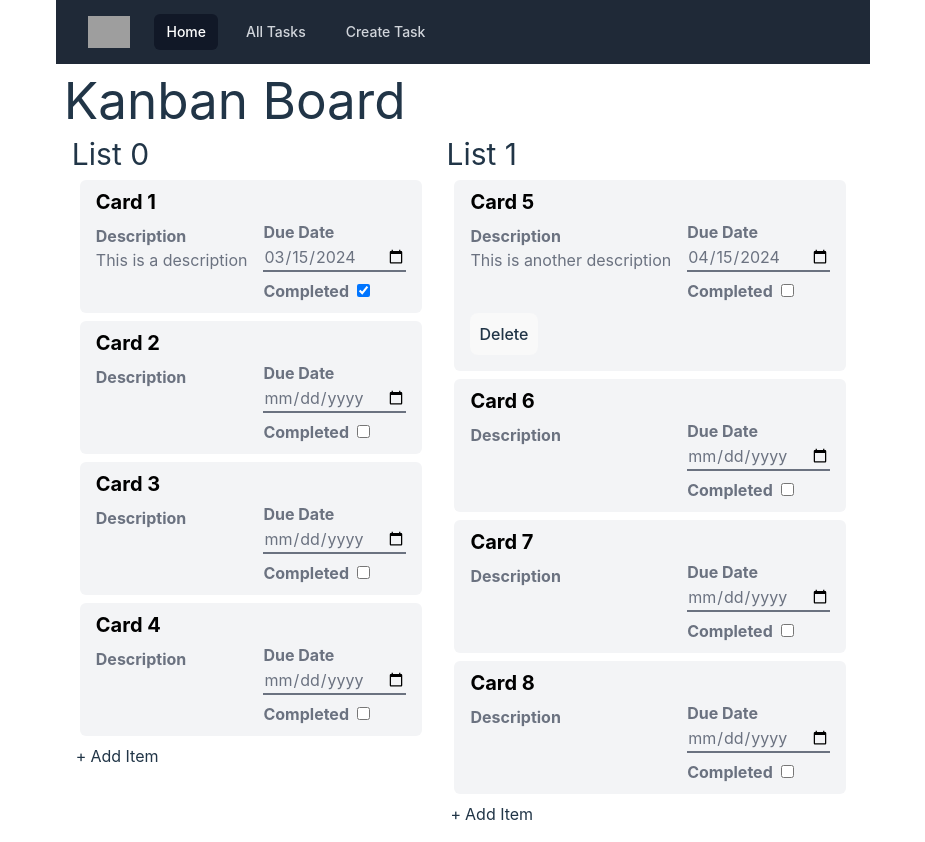
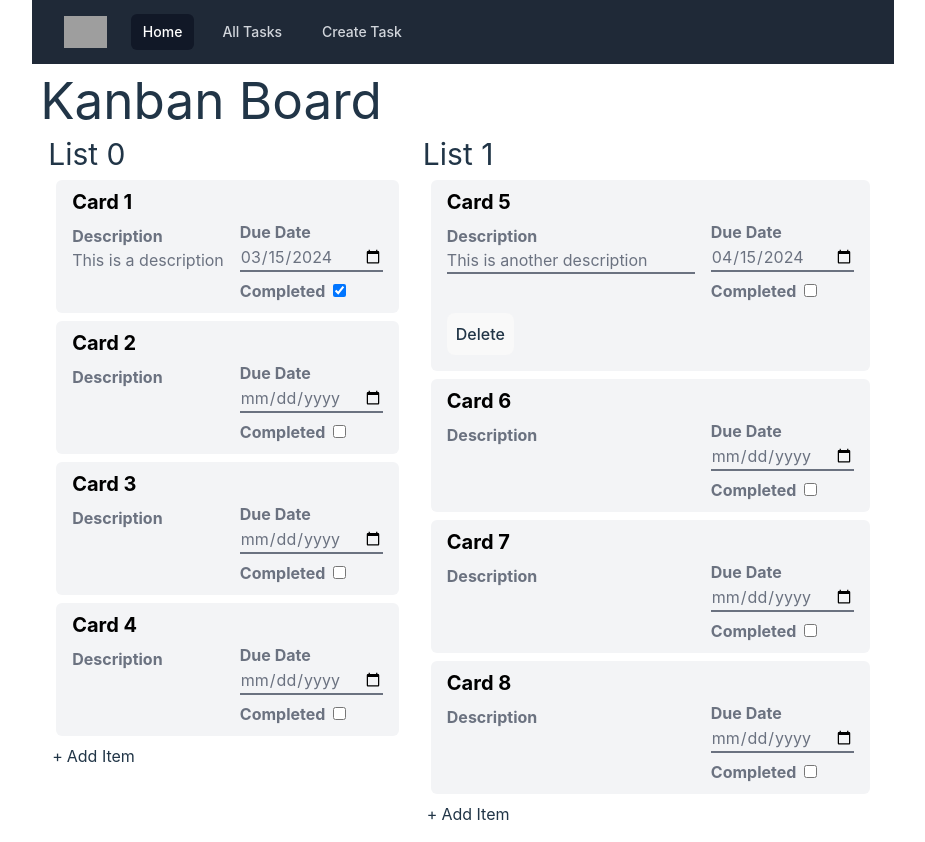
Before and after one commit to mjpoulsen/aufgabenjager, a React (Vite) app in the folder react/: page / in a window 1280 px wide. Both pictures are taken after a click on the element 827 px from the left and 246 px from the top of the page. Shown: the whole page, without its empty margins (177-1102 px from the left). Built offline with nearby package versions, Linux system fonts and the light colour scheme; grey boxes are pictures that could not be loaded.

Commit message:
add ability to edit title, description, and due date
the due date has an issue where it does not update right away. see todo

```diff
--- a/react/src/components/KanbanBoard.tsx
+++ b/react/src/components/KanbanBoard.tsx
@@ -78,14 +78,23 @@ const KanbanBoard = () => {
     );
   };
 
-  const onCardClick = (cardId: string) => {
-    setEditCardId(cardId);
+  const findListIdFromCardId = (cardId: string) => {
+    for (const listId of Object.keys(kanbanMapState)) {
+      if (kanbanMapState[listId][cardId]) {
+        return listId;
+      }
+    }
+    return "";
   };
 
   const handleKeyDown = (event: KeyboardEvent) => {
     if (event.key === "Escape") {
       setEditCardId("");
     }
+  };
+
+  const onCardClick = (cardId: string) => {
+    setEditCardId(cardId);
   };
 
   const onCardDelete = (id: number, listId: keyof typeof kanbanMap) => {
@@ -122,13 +131,85 @@ const KanbanBoard = () => {
     setKanbanMapState({ ...kanbanMapState });
   };
 
-  const findListIdFromCardId = (cardId: string) => {
-    for (const listId of Object.keys(kanbanMapState)) {
-      if (kanbanMapState[listId][cardId]) {
-        return listId;
-      }
+  const editCardTitle = (cardId: string, title: string) => {
+    const listId = findListIdFromCardId(cardId);
+
+    if (listId === "") {
+      console.log("list id not found");
+      return;
     }
-    return "";
+
+    const list = kanbanMapState[listId];
+
+    if (!list) {
+      console.log(listId, "list key not found");
+      return;
+    }
+
+    const card = list[cardId];
+
+    if (!card) {
+      console.log(cardId, "card id not found");
+      return;
+    }
+
+    card.title = title;
+
+    setKanbanMapState({ ...kanbanMapState, [listId]: list });
+  };
+
+  const editCardDescription = (cardId: string, description: string) => {
+    const listId = findListIdFromCardId(cardId);
+
+    if (listId === "") {
+      console.log("list id not found");
+      return;
+    }
+
+    const list = kanbanMapState[listId];
+
+    if (!list) {
+      console.log(listId, "list key not found");
+      return;
+    }
+
+    const card = list[cardId];
+
+    if (!card) {
+      console.log(cardId, "card id not found");
+      return;
+    }
+
+    card.description = description;
+
+    setKanbanMapState({ ...kanbanMapState, [listId]: list });
+  };
+
+  const editDueDate = (cardId: string, dueDate: string) => {
+    const listId = findListIdFromCardId(cardId);
+
+    if (listId === "") {
+      console.log("list id not found");
+      return;
+    }
+
+    const list = kanbanMapState[listId];
+
+    if (!list) {
+      console.log(listId, "list key not found");
+      return;
+    }
+
+    const card = list[cardId];
+
+    if (!card) {
+      console.log(cardId, "card id not found");
+      return;
+    }
+
+    card.dueDate = dueDate;
+
+    setKanbanMapState({ ...kanbanMapState, [listId]: list });
   };
 
   // eslint-disable-next-line @typescript-eslint/no-explicit-any
@@ -195,6 +276,9 @@ const KanbanBoard = () => {
             dragEnter={dragEnter}
             onDrag={onDrag}
             editCardId={editCardId}
+            editCardTitle={editCardTitle}
+            editCardDescription={editCardDescription}
+            editDueDate={editDueDate}
           />
         ))}
       </div>
--- a/react/src/components/KanbanCard.tsx
+++ b/react/src/components/KanbanCard.tsx
@@ -1,9 +1,11 @@
+import { useState } from "react";
+
 type KanbanCardProps = {
   cardId: string;
   listId: string;
   cardTitle: string;
-  description?: string;
-  dueDate?: string;
+  description: string;
+  dueDate: string;
   completed: boolean;
   onCardClick: (id: string) => void;
   onCardDelete: (id: number, listId: string) => void;
@@ -13,6 +15,9 @@ type KanbanCardProps = {
   // eslint-disable-next-line @typescript-eslint/no-explicit-any
   onDrag: (e: any, cardId: string) => void;
   editMode: boolean;
+  editCardTitle: (cardId: string, title: string) => void;
+  editCardDescription: (cardId: string, description: string) => void;
+  editDueDate: (cardId: string, dueDate: string) => void;
 };
 
 const KanbanCard = ({
@@ -25,12 +30,83 @@ const KanbanCard = ({
   onCardClick,
   onCardDelete,
   onCompletedChange,
-  // drop,
   allowDrop,
-  // dragEnter,
   onDrag,
   editMode,
+  editCardTitle,
+  editCardDescription,
+  editDueDate,
 }: KanbanCardProps) => {
+  const [title, setTitle] = useState(cardTitle);
+  const [descriptionState, setDescription] = useState(description);
+  const [dueDateState, setDueDate] = useState(dueDate);
+
+  const handleTitleChange = (e: React.ChangeEvent<HTMLInputElement>) => {
+    e.preventDefault();
+    setTitle(e.target.value);
+  };
+
+  const handleDescriptionChange = (e: React.ChangeEvent<HTMLInputElement>) => {
+    e.preventDefault();
+    setDescription(e.target.value);
+  };
+
+  const handleDueDateChange = (e: React.ChangeEvent<HTMLInputElement>) => {
+    e.preventDefault();
+    setDueDate(e.target.value);
+  };
+
+  const renderTitle = () => {
+    if (editMode) {
+      return (
+        <input
+          className="text-black font-bold text-xl px-2 bg-gray-100"
+          type="text"
+          value={title}
+          onChange={handleTitleChange}
+          onBlur={() => {
+            editCardTitle(cardId, title);
+          }}
+        />
+      );
+    }
+
+    return <h3 className="text-black font-bold text-xl px-2">{cardTitle}</h3>;
+  };
+
+  const renderDescription = () => {
+    if (editMode) {
+      return (
+        <input
+          className="bg-gray-100 border-b-2 border-gray-500 flex-grow w-full"
+          type="text"
+          value={descriptionState}
+          onChange={handleDescriptionChange}
+          onBlur={() => {
+            editCardDescription(cardId, descriptionState);
+          }}
+        />
+      );
+    }
+
+    return <span className="">{description ? `${description}` : ""}</span>;
+  };
+
+  const renderDeleteButton = () => {
+    if (editMode) {
+      return (
+        <button
+          className="p-2 m-2"
+          onClick={() => {
+            onCardDelete(Number(cardId), listId);
+          }}
+        >
+          Delete
+        </button>
+      );
+    }
+  };
+
   return (
     <div
       className="kanban-card flex-col rounded-md bg-gray-100 p-2 m-2"
@@ -40,15 +116,15 @@ const KanbanCard = ({
       draggable={true}
       id={cardId}
     >
-      <h3 className="text-black font-bold text-xl px-2">{cardTitle}</h3>
+      <div>{renderTitle()}</div>
       <div className="flex justify-between">
-        <div className="flex p-2">
+        <div className="flex-grow w-full p-2">
           <span className="text-gray-500">
             <span>
               <strong>Description</strong>
             </span>
             <br />
-            <span className="">{description ? `${description}` : ""}</span>
+            {renderDescription()}
           </span>
         </div>
         <div className="flex-col text-gray-500">
@@ -61,7 +137,11 @@ const KanbanCard = ({
               className="bg-gray-100 border-b-2 border-gray-500"
               type="date"
               value={dueDate}
-              onChange={(e) => console.log(e)}
+              onChange={handleDueDateChange}
+              onBlur={() => {
+                // todo: fix this -- the calendar doesn't update and typing doesn't work when typing the year
+                editDueDate(cardId, dueDateState);
+              }}
               name="dueDate"
               id="dueDate"
               placeholder={"yyyy-mm-dd"}
@@ -84,16 +164,7 @@ const KanbanCard = ({
           </div>
         </div>
       </div>
-      {editMode && (
-        <button
-          className="p-2 m-2"
-          onClick={() => {
-            onCardDelete(Number(cardId), listId);
-          }}
-        >
-          Delete
-        </button>
-      )}
+      {renderDeleteButton()}
     </div>
   );
 };
--- a/react/src/components/KanbanList.tsx
+++ b/react/src/components/KanbanList.tsx
@@ -18,6 +18,9 @@ type KanbanListProps = {
   // eslint-disable-next-line @typescript-eslint/no-explicit-any
   onDrag: (e: any, cardId: string) => void;
   editCardId: string;
+  editCardTitle: (cardId: string, title: string) => void;
+  editCardDescription: (cardId: string, description: string) => void;
+  editDueDate: (cardId: string, dueDate: string) => void;
 };
 
 const KanbanList = ({
@@ -33,6 +36,9 @@ const KanbanList = ({
   dragEnter,
   onDrag,
   editCardId,
+  editCardTitle,
+  editCardDescription,
+  editDueDate,
 }: KanbanListProps) => {
   return (
     <div className="kanban-list flex-col grow m-2" id={listId}>
@@ -49,7 +55,7 @@ const KanbanList = ({
               cardId={card.id}
               listId={listId}
               cardTitle={card.title}
-              description={card.description}
+              description={card.description || ""}
               dueDate={card.dueDate || ""}
               completed={card.completed}
               onCardClick={onCardClick}
@@ -58,6 +64,9 @@ const KanbanList = ({
               allowDrop={allowDrop}
               onDrag={onDrag}
               editMode={editCardId === card.id}
+              editCardTitle={editCardTitle}
+              editCardDescription={editCardDescription}
+              editDueDate={editDueDate}
             />
           </div>
         ))}
```
